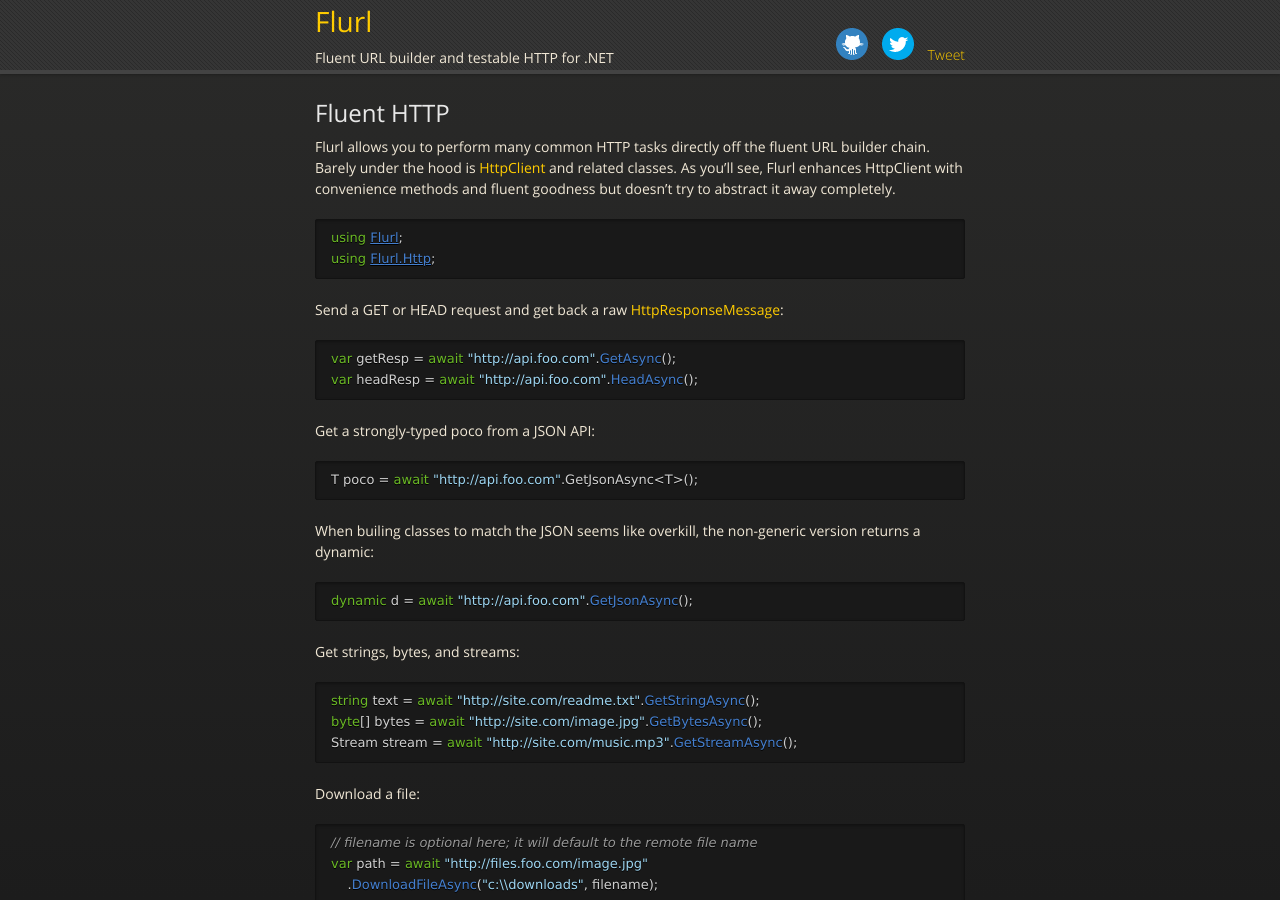
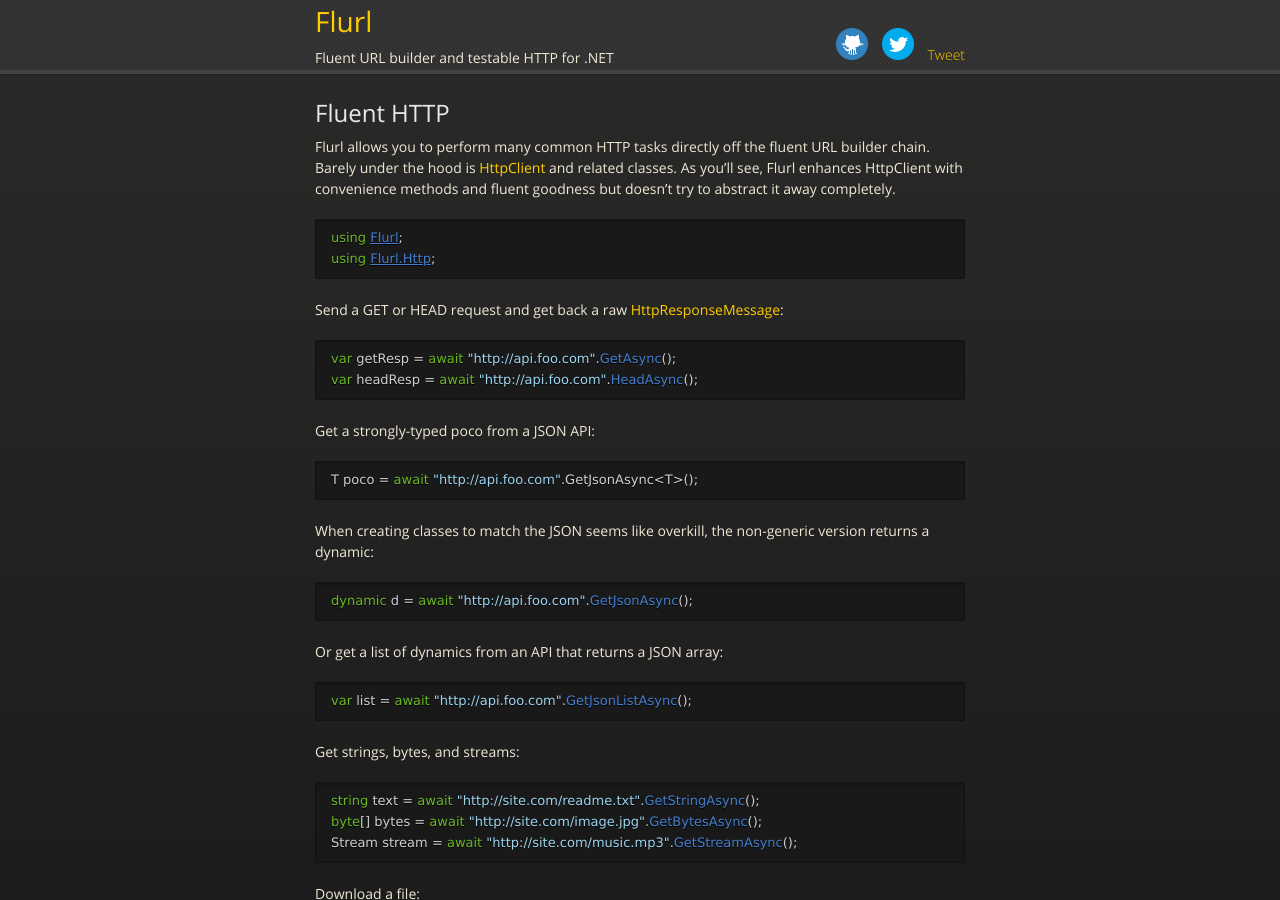
Before and after one commit to tmenier/Flurl, a Jekyll site: the page built from fluent-http.md, in a window 1280 px wide and 900 px high. Built offline with Jekyll 4.4.1, drawn with Linux system fonts in a browser that asks for light colours; nearby versions of some CDN libraries; Markdown is read by kramdown in place of the engine named in the settings; comment, search, counter and statistics services are not loaded.

Commit message:
mention GetJsonListAsync

`````diff
--- a/fluent-http.md
+++ b/fluent-http.md
@@ -24,10 +24,16 @@
 T poco = await "http://api.foo.com".GetJsonAsync<T>();
 ````
 
-When builing classes to match the JSON seems like overkill, the non-generic version returns a dynamic:
+When creating classes to match the JSON seems like overkill, the non-generic version returns a dynamic:
 
 ````c#
 dynamic d = await "http://api.foo.com".GetJsonAsync();
+````
+
+Or get a list of dynamics from an API that returns a JSON array:
+
+````c#
+var list = await "http://api.foo.com".GetJsonListAsync();
 ````
 
 Get strings, bytes, and streams:
`````
